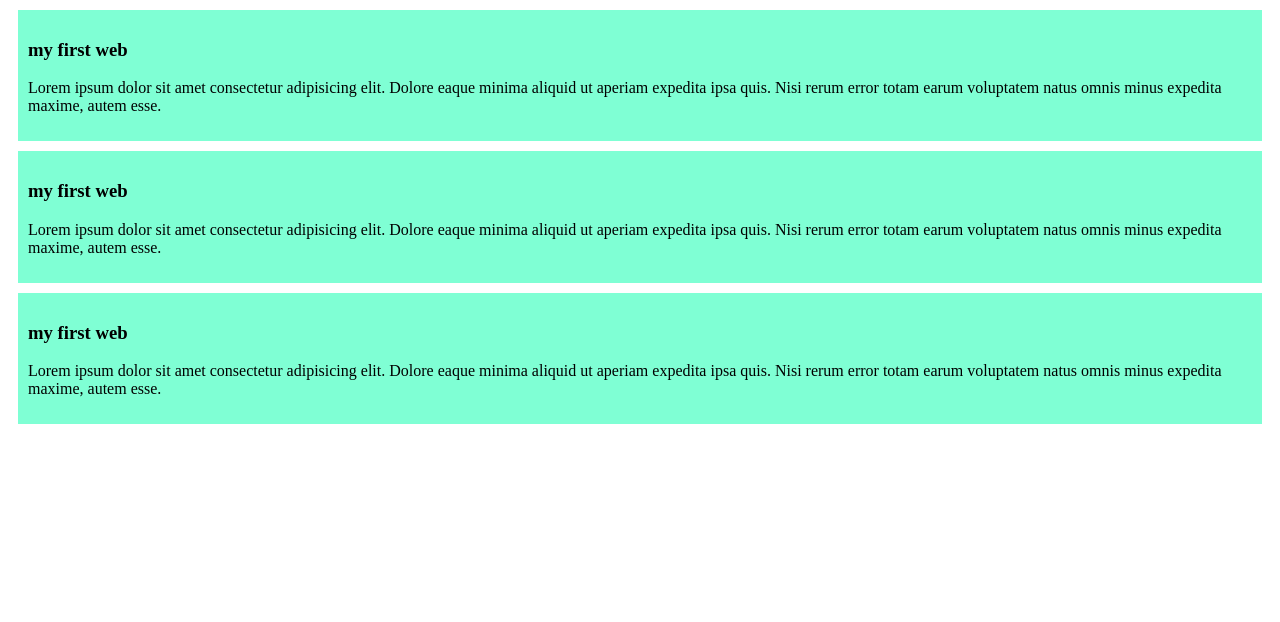
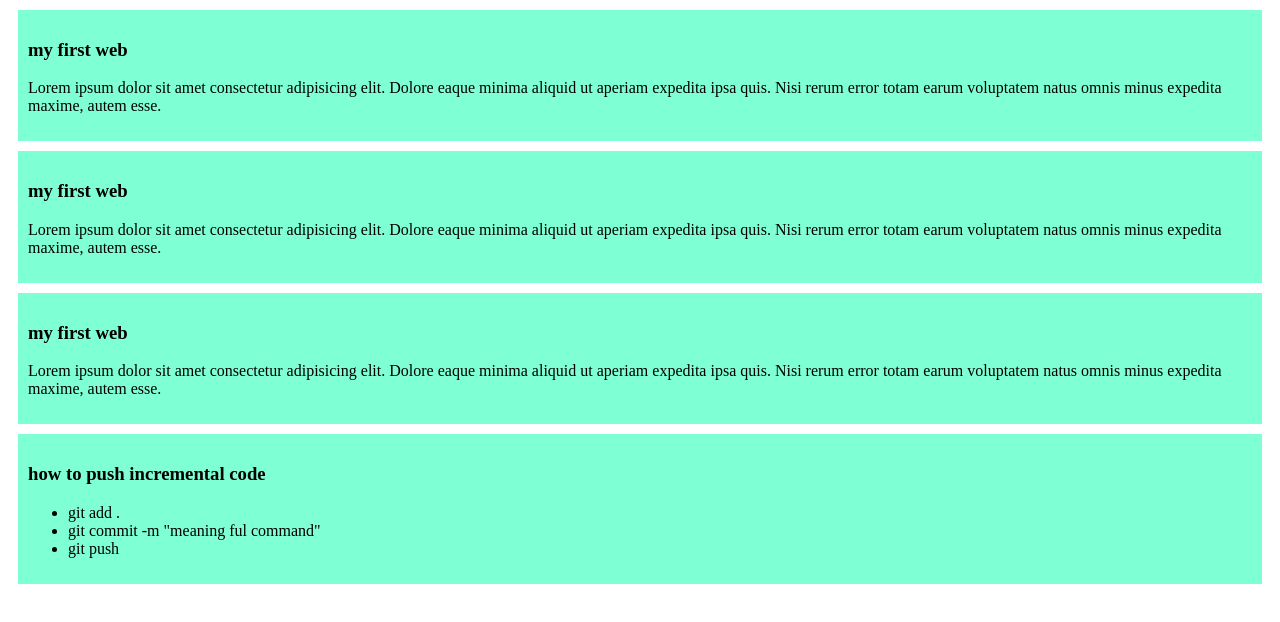
Before and after one commit to tHeLazIest-lang/my-simple-web, a plain HTML site: page index.html in a window 1280 px wide. Drawn offline with Linux system fonts and the light colour scheme.

Commit message:
added git manual

```diff
--- a/index.html
+++ b/index.html
@@ -19,5 +19,13 @@
         <h3>my first web</h3>
         <p>Lorem ipsum dolor sit amet consectetur adipisicing elit. Dolore eaque minima aliquid ut aperiam expedita ipsa quis. Nisi rerum error totam earum voluptatem natus omnis minus expedita maxime, autem esse.</p>
     </div>
+    <div>
+        <h3>how to push incremental code</h3>
+        <ul>
+            <li>git add .</li>
+            <li>git commit -m "meaning ful command"</li>
+            <li>git push</li>
+        </ul>
+    </div>
 </body>
 </html>
```
